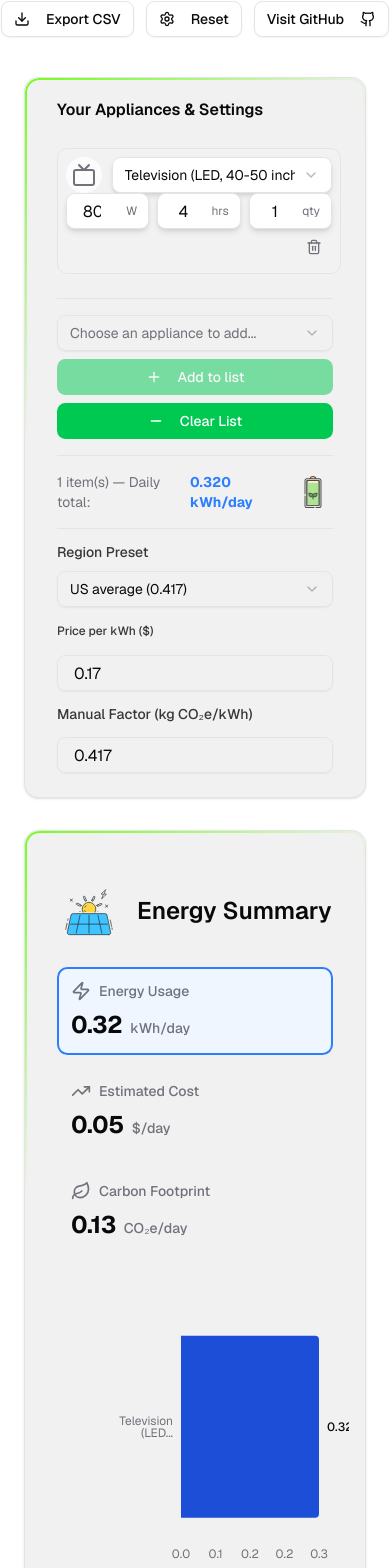
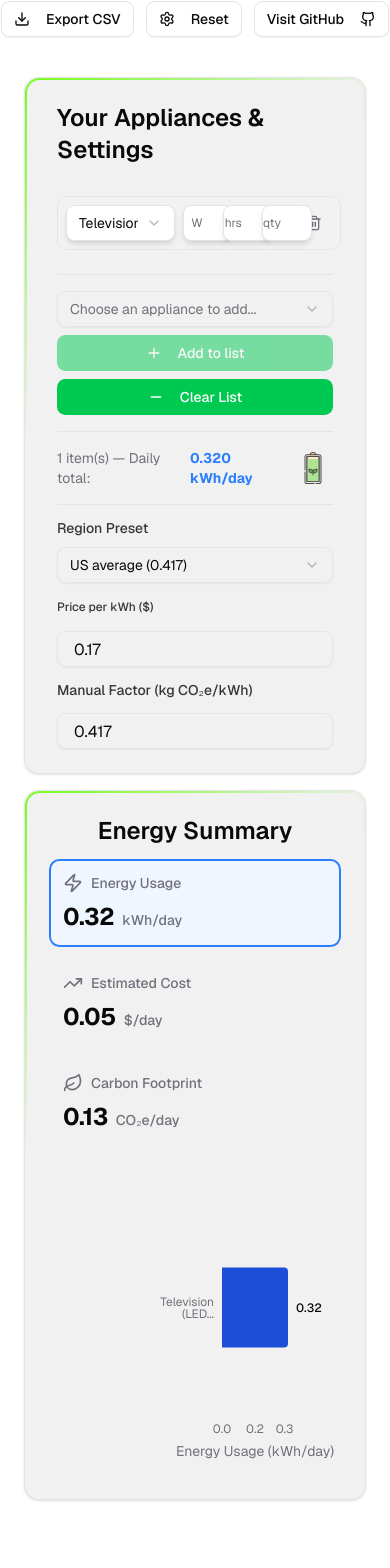
Before and after one commit to RamiMizyed/green-awareness, a Next.js app: page / in a window 390 px wide. Shown: the part 1104-2672 px from the top of the page. Built offline with nearby package versions, Linux system fonts and the light colour scheme.

Commit message:
recharts cleanup

```diff
--- a/src/app/globals.css
+++ b/src/app/globals.css
@@ -57,7 +57,7 @@
 	--secondary-foreground: oklch(0.21 0.006 285.885);
 	--muted: oklch(0.967 0.001 286.375);
 	--muted-foreground: oklch(0.552 0.016 285.938);
-	--accent: oklch(0.967 0.001 286.375);
+	--accent: oklch(89.9% 0.00686 286.046);
 	--accent-foreground: oklch(0.21 0.006 285.885);
 	--destructive: oklch(0.577 0.245 27.325);
 	--border: oklch(0.92 0.004 286.32);
@@ -119,4 +119,8 @@
 	body {
 		@apply bg-background text-foreground;
 	}
+	.recharts-wrapper,
+	.recharts-surface {
+		overflow: visible !important;
+	}
 }
--- a/src/components/Sections/CalculationPage/ApplianceList.tsx
+++ b/src/components/Sections/CalculationPage/ApplianceList.tsx
@@ -55,9 +55,9 @@ function ApplianceItem({ item }: { item: CartItem }) {
 			initial={{ opacity: 0, y: 20 }}
 			animate={{ opacity: 1, y: 0 }}
 			exit={{ opacity: 0, x: -20, transition: { duration: 0.25 } }}
-			className="grid grid-cols-6 md:grid-cols-12 gap-x-2 md:gap-x-4 items-center  justify-center  p-2 rounded-lg border bg-secondary/50 mb-2">
+			className="grid grid-cols-7 md:grid-cols-12 gap-x-2 md:gap-x-4 items-center  justify-center  p-2 rounded-lg border bg-secondary/50 mb-2">
 			{/* Column 1: Icon */}
-			<div className="col-span-1 flex items-center justify-start">
+			<div className="col-span-1 hidden lg:flex items-center justify-start">
 				<div className="w-9 h-9 flex items-center justify-center bg-white/80 rounded-full text-muted-foreground">
 					{APPLIANCE_DATA[item.key as ApplianceKey]?.icon || (
 						<Leaf className="w-5 h-5 text-yellow-500" />
@@ -66,7 +66,7 @@ function ApplianceItem({ item }: { item: CartItem }) {
 			</div>
 
 			{/* Column 2: Name (Select or Input) */}
-			<div className="col-span-5 md:col-span-4">
+			<div className="col-span-3 md:col-span-4">
 				{item.key === "custom" ? (
 					<Input
 						className=""
@@ -91,7 +91,7 @@ function ApplianceItem({ item }: { item: CartItem }) {
 			</div>
 
 			{/* Column 3, 4, 5: Inputs (Stacked on mobile, row on desktop) */}
-			<div className="col-span-2 md:col-span-2">
+			<div className="col-span-1 md:col-span-2">
 				<InputWithLabel
 					label="W"
 					icon={<Power size={14} />}
@@ -103,7 +103,7 @@ function ApplianceItem({ item }: { item: CartItem }) {
 					}
 				/>
 			</div>
-			<div className="col-span-2 md:col-span-2">
+			<div className="col-span-1 md:col-span-2">
 				<InputWithLabel
 					label="hrs"
 					icon={<Clock size={14} />}
@@ -116,7 +116,7 @@ function ApplianceItem({ item }: { item: CartItem }) {
 					}
 				/>
 			</div>
-			<div className="col-span-2 md:col-span-2">
+			<div className="col-span-1 md:col-span-2">
 				<InputWithLabel
 					label="qty"
 					icon={<Hash size={14} />}
@@ -131,7 +131,7 @@ function ApplianceItem({ item }: { item: CartItem }) {
 			</div>
 
 			{/* Column 6: Delete Button */}
-			<div className="col-span-6 md:col-span-1 flex items-center justify-end">
+			<div className="col-span-1 md:col-span-1 flex items-center justify-end">
 				<motion.div whileHover={{ scale: 1.1 }} whileTap={{ scale: 0.9 }}>
 					<Button
 						variant="ghost"
@@ -265,7 +265,9 @@ export function ApplianceList() {
 	return (
 		<Card className="w-full">
 			<CardHeader>
-				<CardTitle>Your Appliances & Settings</CardTitle>
+				<CardTitle className="text-2xl font-semibold">
+					Your Appliances & Settings
+				</CardTitle>
 			</CardHeader>
 			<CardContent>
 				<AnimatePresence mode="wait">
--- a/src/components/Sections/CalculationPage/SummaryResults.tsx
+++ b/src/components/Sections/CalculationPage/SummaryResults.tsx
@@ -115,16 +115,10 @@ export function SummaryInteractiveChart() {
 	};
 
 	return (
-		<Card className="mt-8 w-full rounded-xl border bg-card text-card-foreground shadow-sm">
-			<CardHeader className="flex flex-col gap-6 p-6 sm:flex-row sm:items-start sm:justify-between">
-				<div className="flex items-center gap-4">
-					<LottieAnimator
-						src="/animationAssets/Solar Sun Power Animation.json"
-						className="h-16 w-16"
-						loop
-						autoplay
-					/>
-					<CardTitle className="text-2xl font-semibold">
+		<Card className="mt-4 px-6 w-full rounded-xl border bg-card text-card-foreground shadow-sm">
+			<div className="flex flex-col lg:flex-row items-center justify-between">
+				<div className="flex h-full items-center justify-center gap-4">
+					<CardTitle className="text-2xl mb-3 font-semibold">
 						Energy Summary
 					</CardTitle>
 				</div>
@@ -135,7 +129,7 @@ export function SummaryInteractiveChart() {
 								key={metric}
 								data-active={activeMetric === metric}
 								onClick={() => setActiveMetric(metric)}
-								className={`rounded-lg border-2 p-3 text-left transition-colors focus-visible:outline-none focus-visible:ring-2 focus-visible:ring-ring
+								className={`rounded-lg cursor-pointer border-2 p-3 text-left transition-colors focus-visible:outline-none focus-visible:ring-2 focus-visible:ring-ring
                                         border-transparent hover:bg-muted/50
                                         ${metricConfig[metric].activeColor}`}>
 								<div className="flex items-center gap-2 text-muted-foreground">
@@ -156,22 +150,21 @@ export function SummaryInteractiveChart() {
 						)
 					)}
 				</div>
-			</CardHeader>
+			</div>
 
-			<CardContent className="px-2 pt-0 sm:px-6 sm:pb-6">
-				<ChartContainer config={chartConfig} className="min-h-72 w-full">
-					<ResponsiveContainer
-						width="100%"
-						height={Math.max(280, cart.length * 40)}>
-						<BarChart
-							data={chartData}
-							layout="vertical"
-							margin={{ top: 10, right: 30, left: 20, bottom: 20 }}>
+			<CardContent className="m-6">
+				{chartData.length > 0 ? (
+					<ChartContainer
+						config={chartConfig}
+						className="min-h-64 max-h-80  w-full">
+						<ResponsiveContainer className={""} width="100%">
+							<BarChart data={chartData} layout="vertical" className="">
 								<CartesianGrid
 									horizontal={false}
 									stroke="hsl(var(--border) / 0.5)"
 								/>
 								<XAxis
+									className=""
 									type="number"
 									stroke="hsl(var(--muted-foreground))"
 									tickLine={false}
@@ -180,7 +173,7 @@ export function SummaryInteractiveChart() {
 									label={{
 										value: `${metricConfig[activeMetric].label} (${metricConfig[activeMetric].unit}/day)`,
 										position: "insideBottom",
-									offset: -15,
+										offset: -10,
 										className: "fill-muted-foreground text-sm",
 									}}
 								/>
@@ -202,7 +195,11 @@ export function SummaryInteractiveChart() {
 										/>
 									}
 								/>
-							<Bar dataKey={activeMetric} radius={[0, 4, 4, 0]}>
+								<Bar
+									className=""
+									dataKey={activeMetric}
+									radius={[0, 4, 4, 0]}
+									maxBarSize={80}>
 									<LabelList
 										dataKey={activeMetric}
 										position="right"
@@ -217,6 +214,19 @@ export function SummaryInteractiveChart() {
 							</BarChart>
 						</ResponsiveContainer>
 					</ChartContainer>
+				) : (
+					<div className="flex flex-col  items-center justify-center text-muted-foreground">
+						<div className="w-full flex items-center justify-center">
+							<LottieAnimator
+								src="/animationAssets/Solar Sun Power Animation.json"
+								className=""
+								loop
+								autoplay
+							/>
+						</div>
+						<p>No data available to display.</p>
+					</div>
+				)}
 			</CardContent>
 		</Card>
 	);
```
Lines whose indentation alone changed are shown as unchanged.
